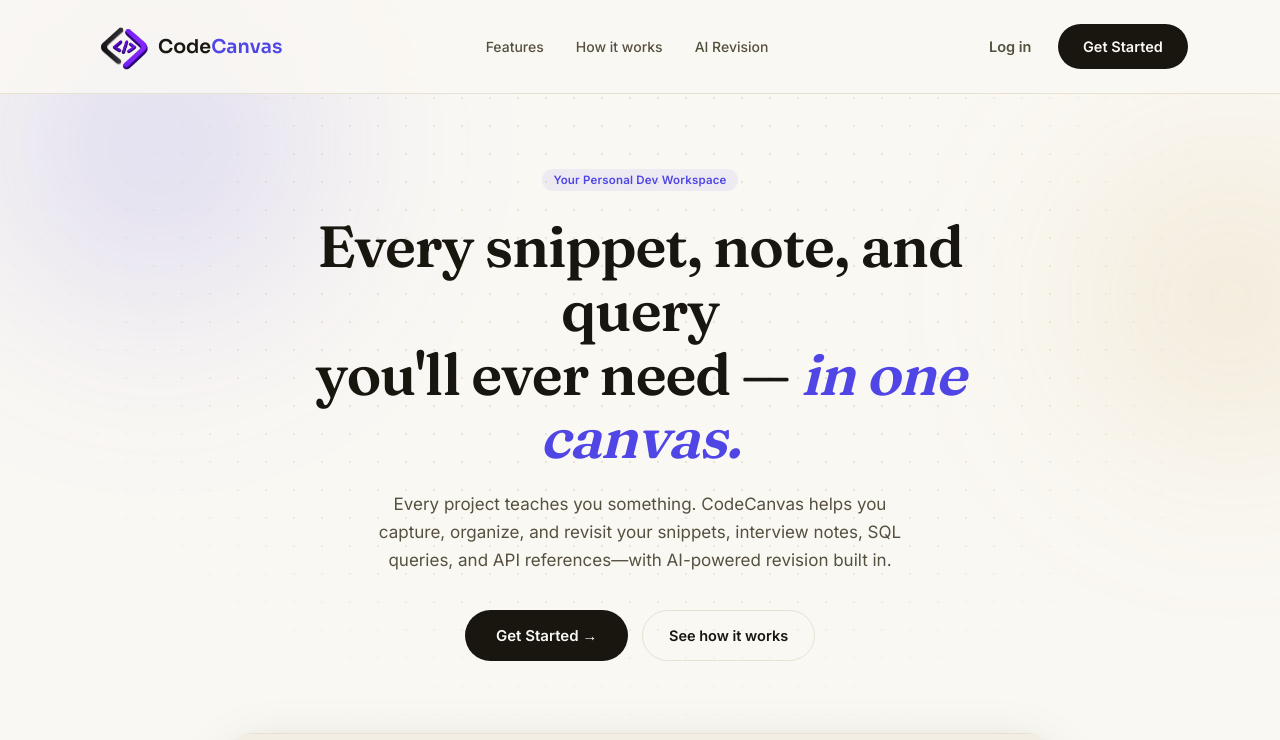
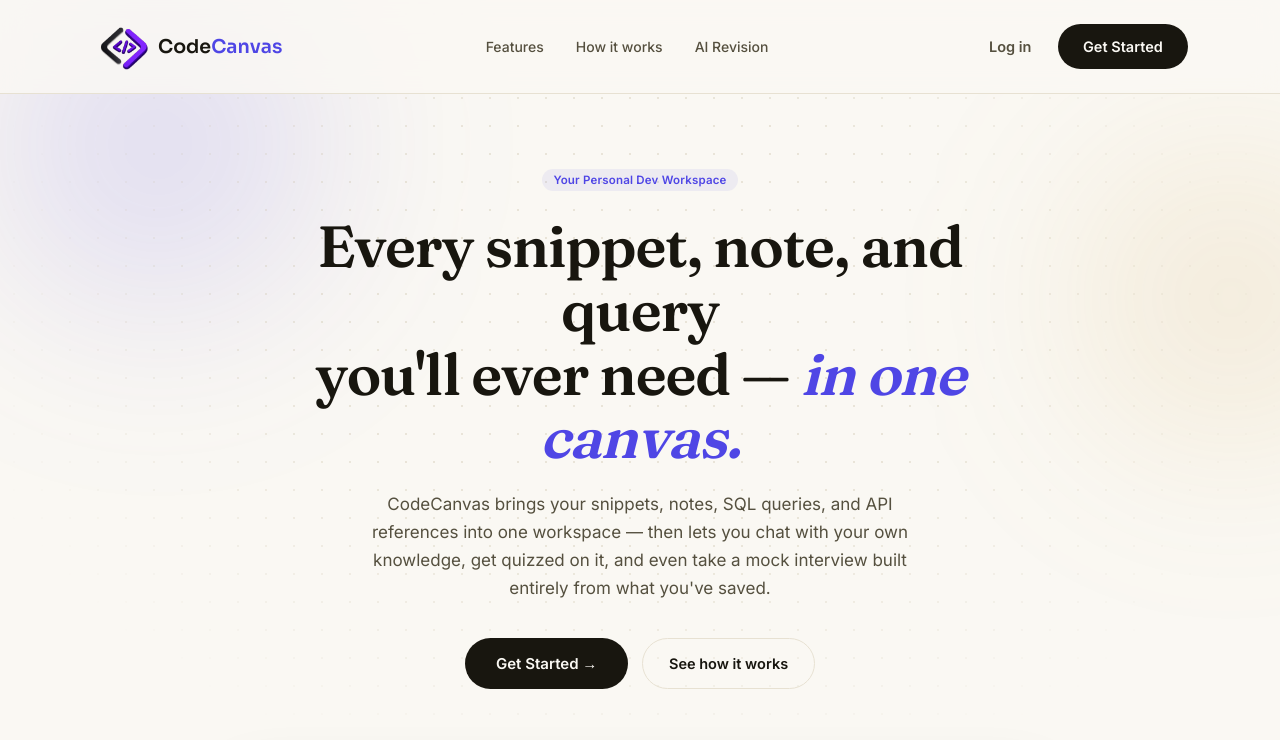
Before and after one commit to harshalpatil-10/codecanvas-frontend, a React (Vite) app: page / in a window 1280 px wide. Shown: the top 740 px of the page. Built offline with nearby package versions, Linux system fonts and the light colour scheme; no server answers.

Commit message:
Update Hero.jsx

```diff
--- a/src/components/landing/Hero.jsx
+++ b/src/components/landing/Hero.jsx
@@ -22,7 +22,7 @@
 
         <RevealOnScroll delay={160}>
           <p className={styles.sub}>
-            Every project teaches you something. CodeCanvas helps you capture, organize, and revisit your snippets, interview notes, SQL queries, and API references—with AI-powered revision built in.
+            CodeCanvas brings your snippets, notes, SQL queries, and API references into one workspace — then lets you chat with your own knowledge, get quizzed on it, and even take a mock interview built entirely from what you've saved.
           </p>
         </RevealOnScroll>
 
```
